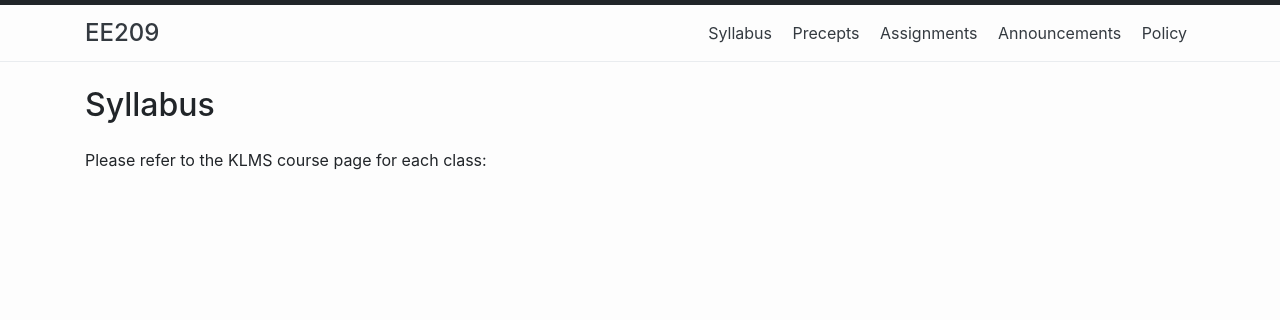
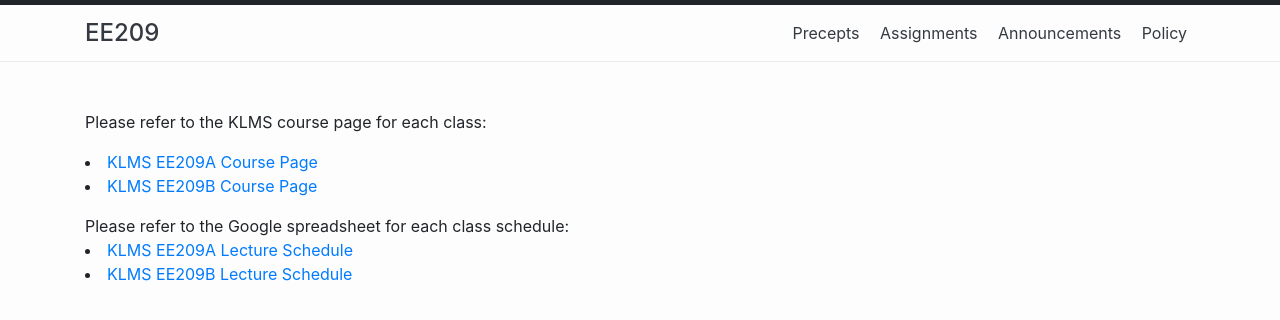
Before and after one commit to ee209-2020-fall/ee209-2020-fall, a Jekyll site: the page built from syllabus.md, in a window 1280 px wide. Shown: the top 320 px of the page. Built offline with Jekyll 4.4.1, drawn with Linux system fonts in a browser that asks for light colours.

Commit message:
syllabus

```diff
--- a/_config.yml
+++ b/_config.yml
@@ -10,7 +10,7 @@ minima_reboot:
   date_format_short: "%b %-d"
 
 header_pages:
-- syllabus.md
+- syllabus.html
 - precepts.md
 - assign.md
 - announcements.md
--- a/syllabus.md
+++ b/syllabus.md
@@ -1,7 +1,15 @@
 ---
 layout: page
-title: Syllabus
-permalink: /syllabus/
 ---
 
+<p>
 Please refer to the KLMS course page for each class:
+
+<li class="toclevel-1"> <a href="http://klms.kaist.ac.kr/course/view.php?id=118849">KLMS EE209A Course Page</a><br>
+<li class="toclevel-1"> <a href="">KLMS EE209B Course Page</a>
+
+<p></p>
+Please refer to the Google spreadsheet for each class schedule:
+
+<li class="toclevel-1"> <a href="">KLMS EE209A Lecture Schedule</a><br>
+<li class="toclevel-1"> <a href="">KLMS EE209B Lecture Schedule</a>
```
Also changed, not shown: syllabus.html (added, +9 -0 lines).
